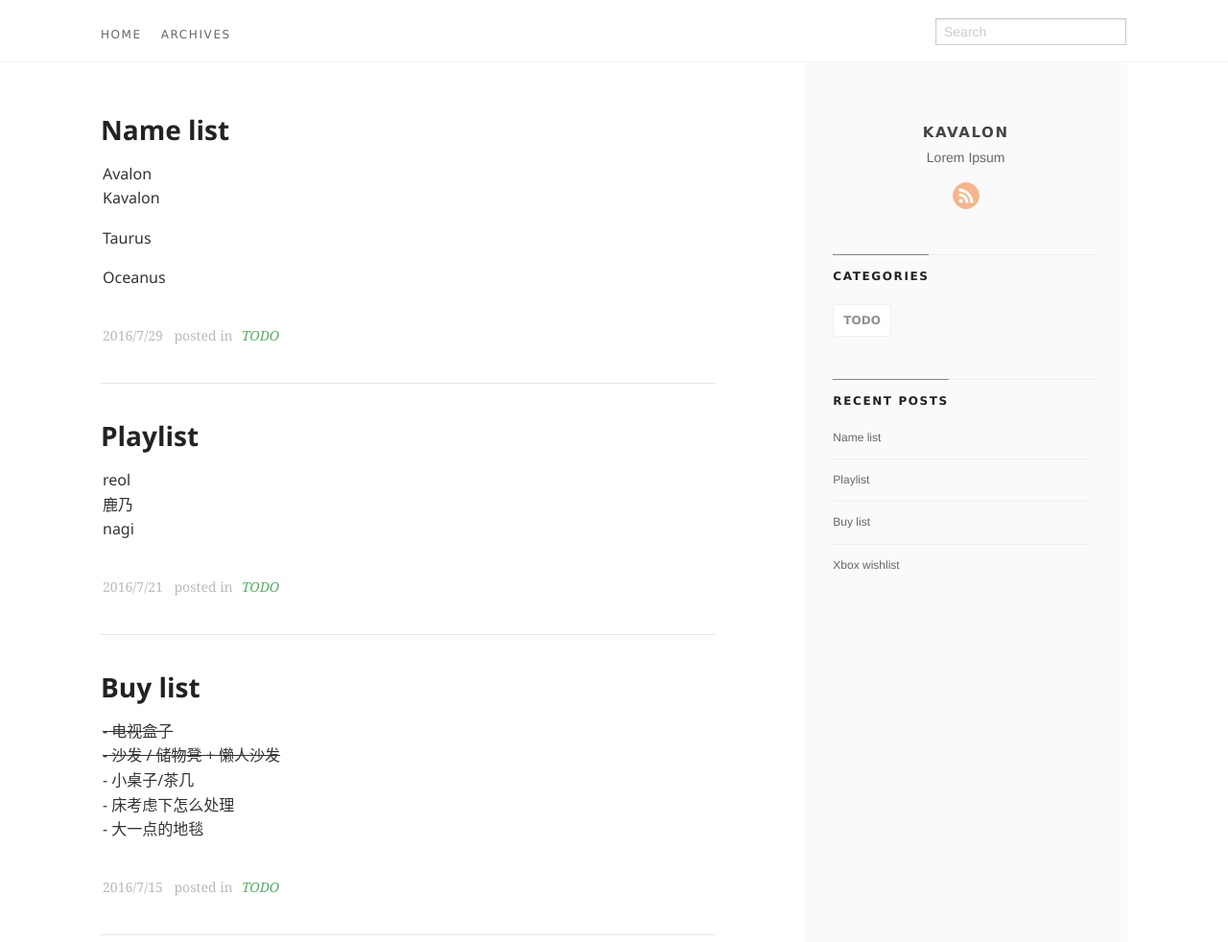
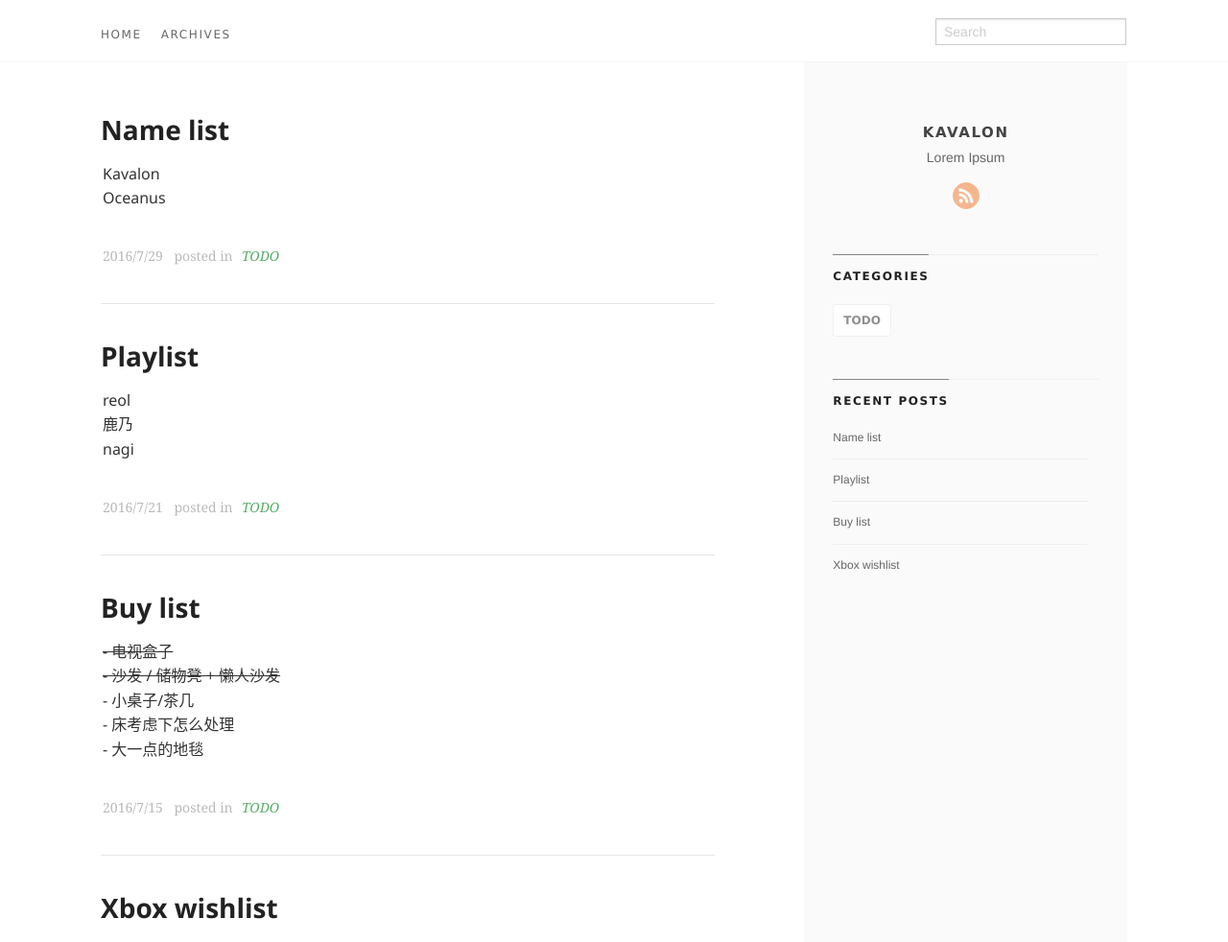
Before and after one commit to klovelovely/klovelovely.github.io, a plain HTML site: page index.html in a window 1280 px wide. Shown: the top 982 px of the page at 96% size. Drawn offline with Linux system fonts and the light colour scheme.

```diff
--- a/index.html
+++ b/index.html
@@ -106,12 +106,8 @@
 
                       <div class="a-content-text">
 
-                        	<p>Avalon<br/>
-Kavalon</p>
-
-<p>Taurus</p>
-
-<p>Oceanus</p>
+                        	<p>Kavalon<br/>
+Oceanus</p>
 
 
                       </div>
--- a/sitemap.xml
+++ b/sitemap.xml
@@ -2,7 +2,7 @@
 <urlset xmlns="http://www.sitemaps.org/schemas/sitemap/0.9">
 <url>
   <loc>http://klovelovely.github.io/</loc>
-  <lastmod>2016-08-01T15:24:18+08:00</lastmod>
+  <lastmod>2016-08-04T18:51:20+08:00</lastmod>
 </url>
 
 <url>
```
Also changed, not shown: 14697636271151.html (+2 -6 lines), TODO.html (+2 -6 lines), all.html (+2 -6 lines), atom.xml (+3 -7 lines).
